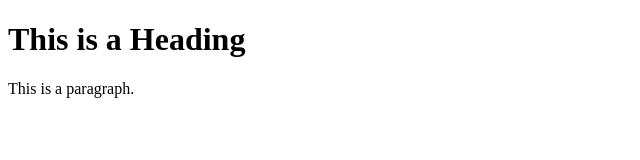
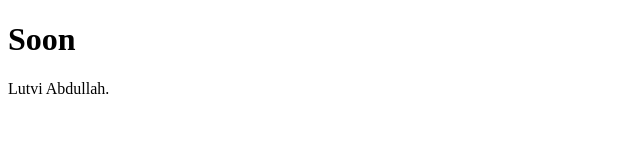
Before and after one commit to korikari213/lutpiabdullah.github.io, a plain HTML site: page index.html in a window 1280 px wide. Shown: the whole page, without its empty margins (0-640 px from the left). Drawn offline with Linux system fonts and the light colour scheme.

Commit message:
Update index.html

```diff
--- a/index.html
+++ b/index.html
@@ -5,8 +5,8 @@
 </head>
 <body>
 
-<h1>This is a Heading</h1>
-<p>This is a paragraph.</p>
+<h1>Soon</h1>
+<p>Lutvi Abdullah.</p>
 
 </body>
 </html>
```
